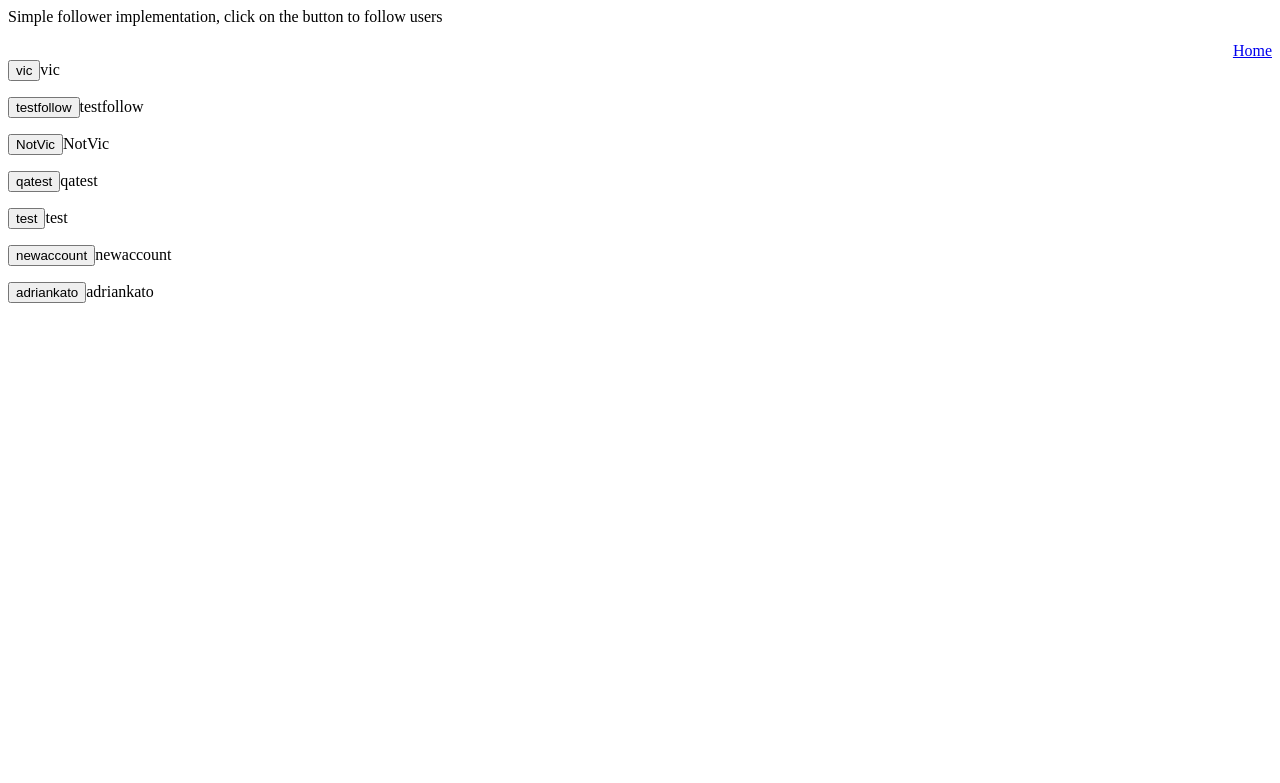
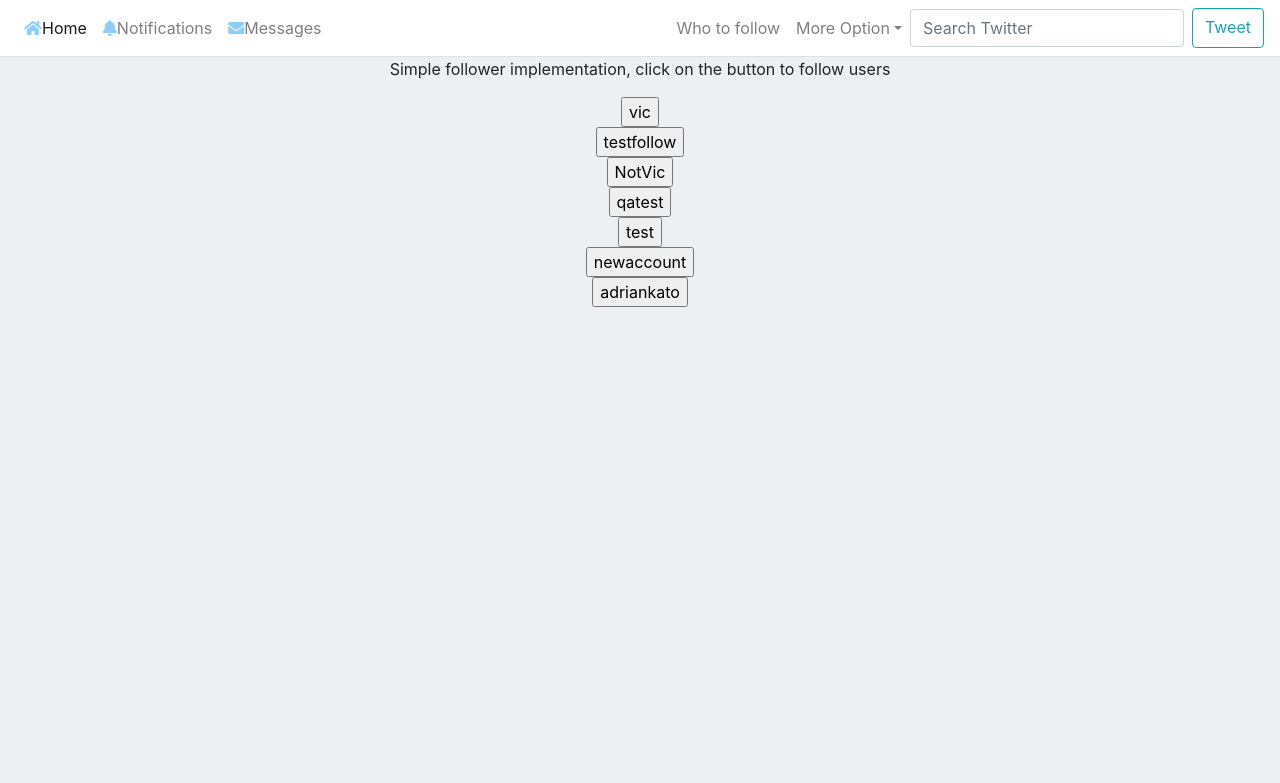
Before and after one commit to DataLabPSU/Social-Network-Analysis, a Django app: page /follow/ in a window 1280 px wide. Shown: the top 783 px of the page. Run offline with Django 3.2, Linux system fonts and the light colour scheme; data comes from the database, SQL or seed files in the repository; both versions use the stored data as it was after the commit; some libraries are stand-ins or nearby versions.

Commit message:
Updated design

```diff
--- a/twitterclone/templates/twitterclone/base_generic.html
+++ b/twitterclone/templates/twitterclone/base_generic.html
@@ -8,11 +8,10 @@
     	<!-- Bootstrap CSS -->
         <link rel="stylesheet" href="https://use.fontawesome.com/releases/v5.3.1/css/all.css" integrity="sha384-mzrmE5qonljUremFsqc01SB46JvROS7bZs3IO2EmfFsd15uHvIt+Y8vEf7N7fWAU" crossorigin="anonymous">
     	<link rel="stylesheet" href="https://maxcdn.bootstrapcdn.com/bootstrap/4.0.0/css/bootstrap.min.css" integrity="sha384-Gn5384xqQ1aoWXA+058RXPxPg6fy4IWvTNh0E263XmFcJlSAwiGgFAW/dAiS6JXm" crossorigin="anonymous">
-         <link href="custom.css" rel="stylesheet">
 		{% block title %} <title> Temporary placeholder </title> {% endblock %}
 	</head>
 
-	<body style='background-color:#edf0f2;'>
+	<body style="background-color:#edf0f2;">
 		{% block content %}
 		{% endblock %}
 
--- /dev/null
+++ b/twitterclone/templates/twitterclone/custom.css
@@ -0,0 +1,3 @@
+body {
+	background-color:#edf0f2;
+}
--- a/twitterclone/templates/twitterclone/follow.html
+++ b/twitterclone/templates/twitterclone/follow.html
@@ -1,13 +1,47 @@
+{%extends './base_generic.html' %}
 {%block content%}
+<nav class="navbar border-bottom border-grey sticky-top navbar-expand-lg navbar-light" style="background-color: #fff;">
+	<div class="navbar-collapse collapse justify-content-between">
+    	<ul class="navbar-nav mr-auto">
+    			<li class="nav-item active">
+    				<a class="nav-link" href="../"><i class="fas fa-home" style="color:#8CCEF9;"></i>Home</a>
+    			</li>
+    			<li>
+    				<a class="nav-link" href="#"><i class="fas fa-bell" style="color:#8CCEF9;"></i>Notifications</a>
+    			</li>
+    			<li>
+    				<a class="nav-link" href="#"><i class="fas fa-envelope" style="color:#8CCEF9;"></i>Messages</a>
+    			</li>
+    	</ul>
+    	<ul class="navbar-nav">
+				<li class="nav-item">
+					<a class="nav-link" href="/follow/"> Who to follow </a>
+				</li>
+				<li class="nav-item dropdown">
+					<a class="nav-link dropdown-toggle" href="#" id="navbarDropdownMenuLink" data-toggle="dropdown" aria-haspopup="true" aria-expanded="false">More Option</a>
+					<div class="dropdown-menu" aria-labelledby="navbarDropdownMenuLink">
+						<a class="dropdown-item" href="/create/">Profile</a>
+						<a class="dropdown-item" href="#">Settings</a>
+						<a class="dropdown-item" href="/logout/">Logout</a>
+					</div>
+				</li>
+				 <form class="form-inline">
+    			<input class="form-control mr-sm-2" type="search" placeholder="Search Twitter" aria-label="Search">
 
-<p> Simple follower implementation, click on the button to follow users </p>
-<div align=right>
-<a href ="../"> Home </a>
-</div>
-{%for eachuser in users %}
-<form action='' method="post">
-{%csrf_token%}
-<input type="submit" name="follow"  value={{eachuser.username}}>{{eachuser.username}}</button>
-</form>
+  				</form>
+				<a class="btn btn-outline-info" href="/create/" role="button">Tweet</a>
+			</ul>
+		</div>
+	</div>
+</nav>
+
+	<p align=center> Simple follower implementation, click on the button to follow users </p>
+	{%for eachuser in users %}
+	<div class="container" align="center">
+	<form action='' method="post">
+	{%csrf_token%}
+	<input type="submit" name="follow"  value={{eachuser.username}}></button>
+	</form>
+	</div>
 {%endfor%}
 {%endblock%}
--- a/twitterclone/templates/twitterclone/signup.html
+++ b/twitterclone/templates/twitterclone/signup.html
@@ -1,9 +1,12 @@
+{%extends './base_generic.html' %}
+{%block content%}
 
-{% block content %}
+<div class="container" align="center">
   <h2>Sign up</h2>
   <form method="post">
     {% csrf_token %}
     {{ form.as_p }}
     <button type="submit">Sign up</button>
   </form>
+</div>
 {% endblock %}
```
Also changed, not shown: twitterclone/templates/twitterclone/create.html (+46 -5 lines), twitterclone/templates/twitterclone/home.html (+24 -15 lines), db.sqlite3.
